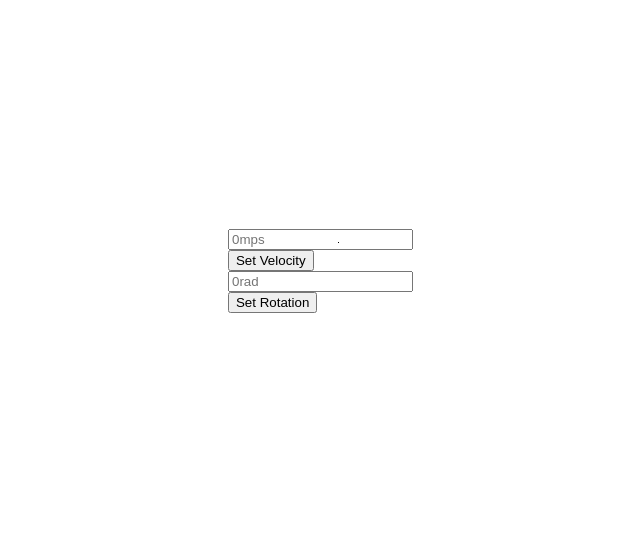
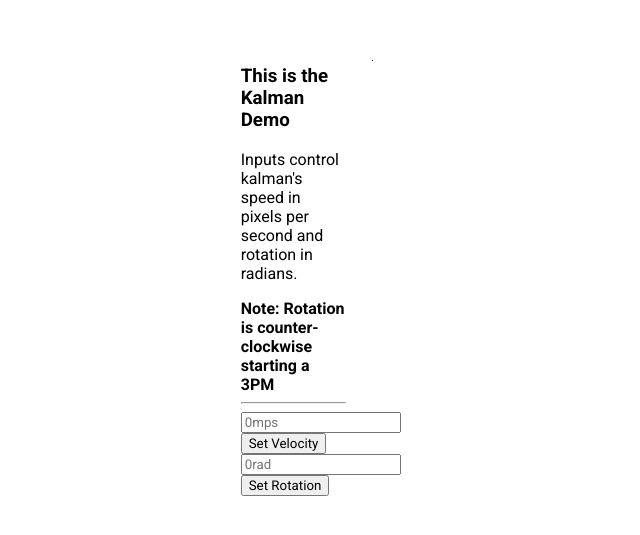
Before and after one commit to littlepazienza/kalman-demo, a website built with webpack: page www/index.html in a window 1280 px wide. Shown: the part 137-672 px from the top of the page, without its empty margins (145-785 px from the left). Built offline with nearby package versions, Linux system fonts and the light colour scheme; what kalman-demo would draw is missing.

Commit message:
Github actions working, added someinfo to the kalman page to make it cute

```diff
--- a/www/index.html
+++ b/www/index.html
@@ -3,10 +3,16 @@
   <head>
     <meta charset="utf-8">
     <title>Kalman Filter Demo</title>
+    <link href='http://fonts.googleapis.com/css?family=Roboto:400,100,100italic,300,300italic,400italic,500,500italic,700,700italic,900italic,900' rel='stylesheet' type='text/css'>
     <style>
+      * {
+        font-family: "Roboto",serif;
+      }
+
       .column {
         float: left;
         width: 20%;
+        margin-right: 5%;
       }
       /* Clear floats after the columns */
       .row:after {
@@ -31,6 +37,13 @@
     <noscript>This page contains webassembly and javascript content, please enable javascript in your browser.</noscript>
     <div class="row">
       <div class="column">
+        <h3>
+          This is the Kalman Demo
+        </h3>
+        <p>
+          Inputs control kalman's speed in pixels per second and rotation in radians.
+        </p>
+        <strong>Note: Rotation is counter-clockwise starting a 3PM</strong><br><hr>
         <input type="number" placeholder="0mps" id="velocity"><button id="set_velocity">Set Velocity</button>
         <input type="number" placeholder="0rad" id="rotation"><button id="set_rotation">Set Rotation</button>
       </div>
```
Also changed, not shown: .github/workflows/main.yml.
